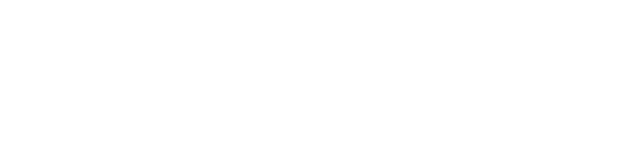
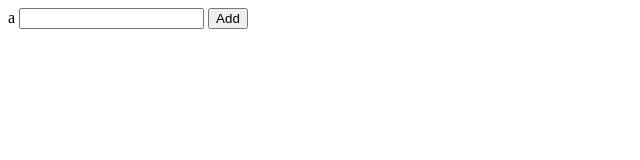
Before and after one commit to Shihaii/legendary-octo-robot, a plain HTML site: page index.html in a window 1280 px wide. Shown: the whole page, without its empty margins (0-640 px from the left). Drawn offline with Linux system fonts and the light colour scheme.

Commit message:
Added js

```diff
--- a/index.html
+++ b/index.html
@@ -7,6 +7,10 @@
     <title>Document</title>
 </head>
 <body>
-
+    <div>
+        <Label for="a">a</Label>
+        <input type="text" id="a">
+        <input type="button" value="Add" onclick="alert()">
+    </div>
 </body>
 </html>
--- /dev/null
+++ b/js/functions.js
@@ -0,0 +1,3 @@
+function alert(){
+    alert("oaoaoaoaoaoaooa");
+}
```
